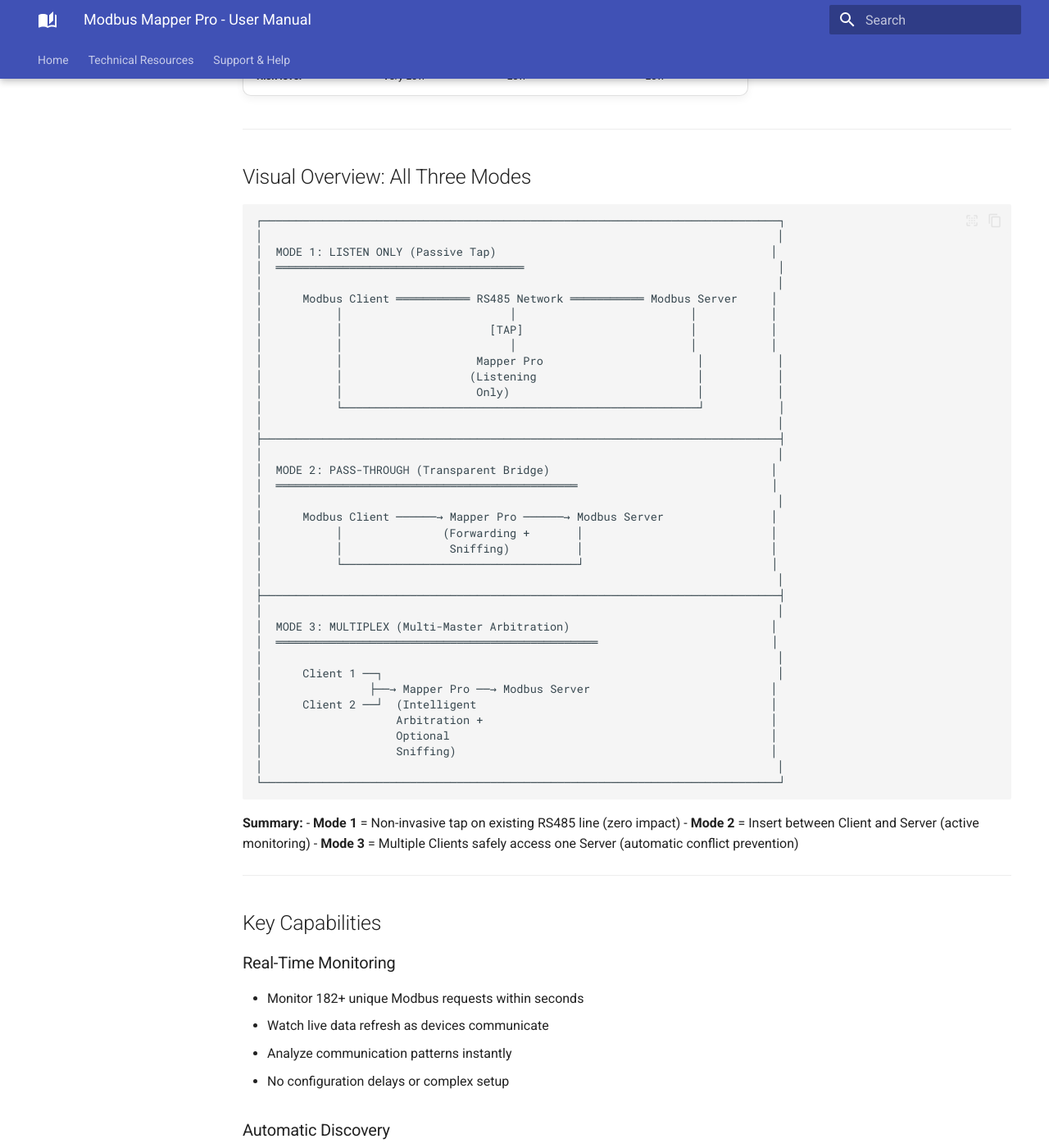
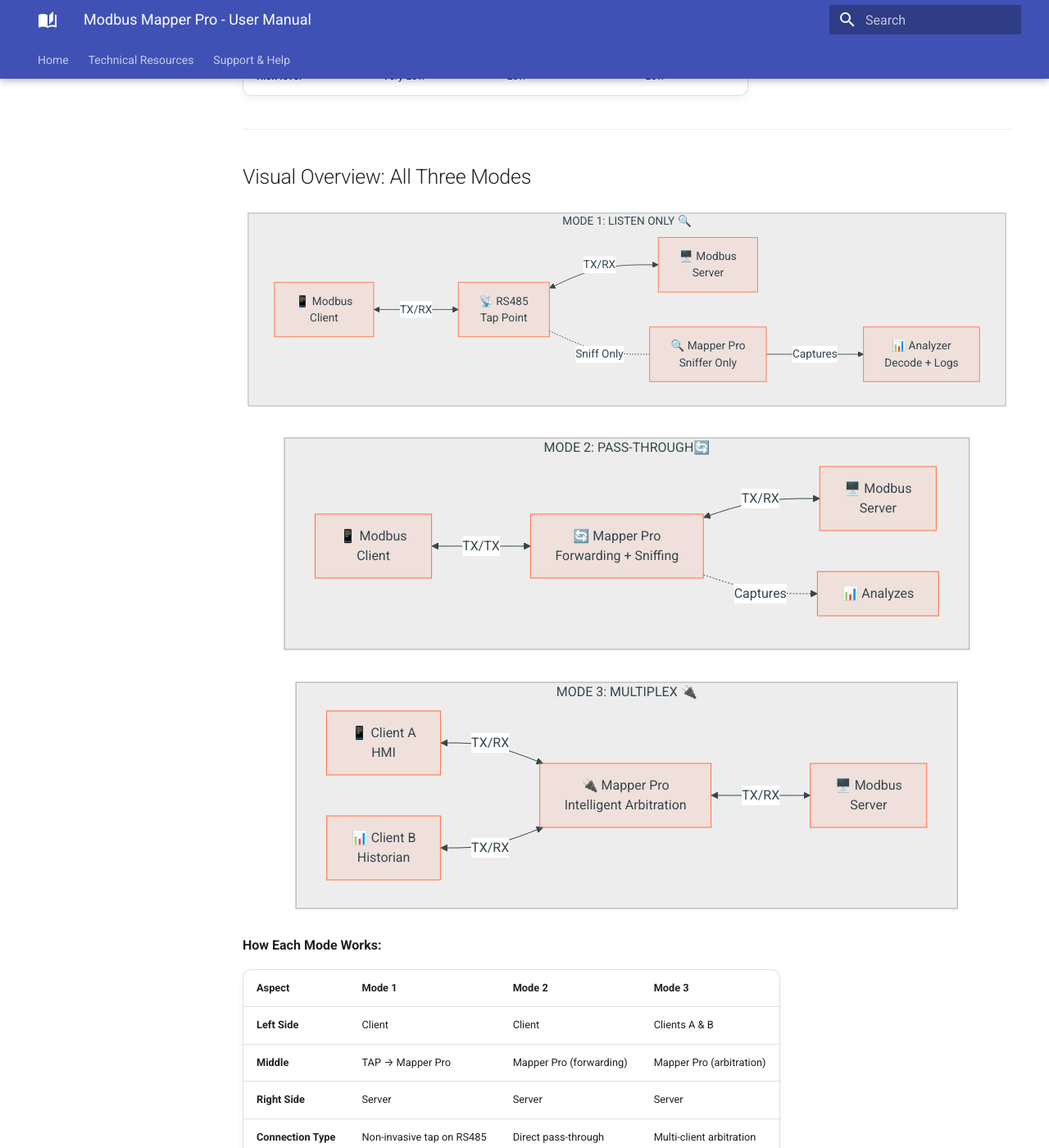
Before and after one commit to Modbus-Monitor/docs, an MkDocs documentation site: the page built from docs/products/mapper/user-manual.md, in a window 1280 px wide and 1400 px high, scrolled down 16821 px. Shown: the whole window at 82% size. Built offline with MkDocs 1.6.1 and Material for MkDocs 9.7.7, drawn with Linux system fonts in a browser that asks for light colours; the version menu is left out; some of the changed text lies outside the part shown.

Commit message:
diagram works

````diff
--- a/docs/products/mapper/user-manual.md
+++ b/docs/products/mapper/user-manual.md
@@ -648,50 +648,64 @@ Client B ──┘   (intelligent arbitration)
 
 ## Visual Overview: All Three Modes
 
-```
-┌─────────────────────────────────────────────────────────────────────────────┐
-│                                                                             │
-│  MODE 1: LISTEN ONLY (Passive Tap)                                         │
-│  ═════════════════════════════════════                                      │
-│                                                                             │
-│      Modbus Client ═══════════ RS485 Network ═══════════ Modbus Server     │
-│           │                         │                          │           │
-│           │                      [TAP]                         │           │
-│           │                         │                          │           │
-│           │                    Mapper Pro                       │           │
-│           │                   (Listening                        │           │
-│           │                    Only)                            │           │
-│           └─────────────────────────────────────────────────────┘           │
-│                                                                             │
-├─────────────────────────────────────────────────────────────────────────────┤
-│                                                                             │
-│  MODE 2: PASS-THROUGH (Transparent Bridge)                                 │
-│  ═════════════════════════════════════════════                             │
-│                                                                             │
-│      Modbus Client ──────→ Mapper Pro ──────→ Modbus Server                │
-│           │               (Forwarding +       │                            │
-│           │                Sniffing)          │                            │
-│           └───────────────────────────────────┘                            │
-│                                                                             │
-├─────────────────────────────────────────────────────────────────────────────┤
-│                                                                             │
-│  MODE 3: MULTIPLEX (Multi-Master Arbitration)                              │
-│  ════════════════════════════════════════════════                          │
-│                                                                             │
-│      Client 1 ──┐                                                           │
-│                ├──→ Mapper Pro ──→ Modbus Server                           │
-│      Client 2 ──┘  (Intelligent                                            │
-│                    Arbitration +                                           │
-│                    Optional                                                │
-│                    Sniffing)                                               │
-│                                                                             │
-└─────────────────────────────────────────────────────────────────────────────┘
+```mermaid
+graph TB
+    subgraph M1["MODE 1: LISTEN ONLY 🔍"]
+        direction LR
+
+        C1["📱 Modbus<br/>Client"]
+        S1["🖥️ Modbus<br/>Server"]
+        TAP["📡 RS485<br/>Tap Point"]
+        MP2["🔍 Mapper Pro<br/>Sniffer Only"]
+        ANALYSIS["📊 Analyzer<br/>Decode + Logs"]
+
+        C1 <-->|TX/RX| TAP
+        TAP <-->|TX/RX| S1
+
+        TAP -.-|Sniff Only| MP2
+        MP2 -->|Captures| ANALYSIS
+    end
 ```
 
-**Summary:**
-- **Mode 1** = Non-invasive tap on existing RS485 line (zero impact)
-- **Mode 2** = Insert between Client and Server (active monitoring)
-- **Mode 3** = Multiple Clients safely access one Server (automatic conflict prevention)
+```mermaid
+graph TB
+    subgraph M2["MODE 2: PASS-THROUGH🔄"]
+        direction LR
+        C2["📱 Modbus<br/>Client"]
+        MP2["🔄 Mapper Pro<br/>Forwarding + Sniffing"]
+        S2["🖥️ Modbus<br/>Server"]
+        C2 <-->|TX/TX| MP2
+        MP2 <-->|TX/RX| S2
+        MP2 -.->|Captures| ANALYSIS["📊 Analyzes"]
+    end
+```
+
+```mermaid
+graph TB
+    subgraph M3["MODE 3: MULTIPLEX 🔌"]
+        direction LR
+        CA["📱 Client A<br/>HMI"]
+        CB["📊 Client B<br/>Historian"]
+        MP3["🔌 Mapper Pro<br/>Intelligent Arbitration"]
+        S3["🖥️ Modbus<br/>Server"]
+
+        CA <-->|TX/RX| MP3
+        CB <-->|TX/RX| MP3
+        MP3 <-->|TX/RX| S3
+
+    end
+```
+**How Each Mode Works:**
+
+| Aspect | Mode 1 | Mode 2 | Mode 3 |
+|--------|--------|--------|--------|
+| **Left Side** | Client | Client | Clients A & B |
+| **Middle** | TAP → Mapper Pro | Mapper Pro (forwarding) | Mapper Pro (arbitration) |
+| **Right Side** | Server | Server | Server |
+| **Connection Type** | Non-invasive tap on RS485 | Direct pass-through | Multi-client arbitration |
+| **Data Flow** | Passive sniffing | Active forwarding | Intelligent routing |
+| **Sniffing** | ✅ Always active | ✅ Captures traffic | ✅ Optional logging |
+| **Network Impact** | Zero (100% passive) | Zero latency | Conflict-free routing |
 
 ---
 
````
